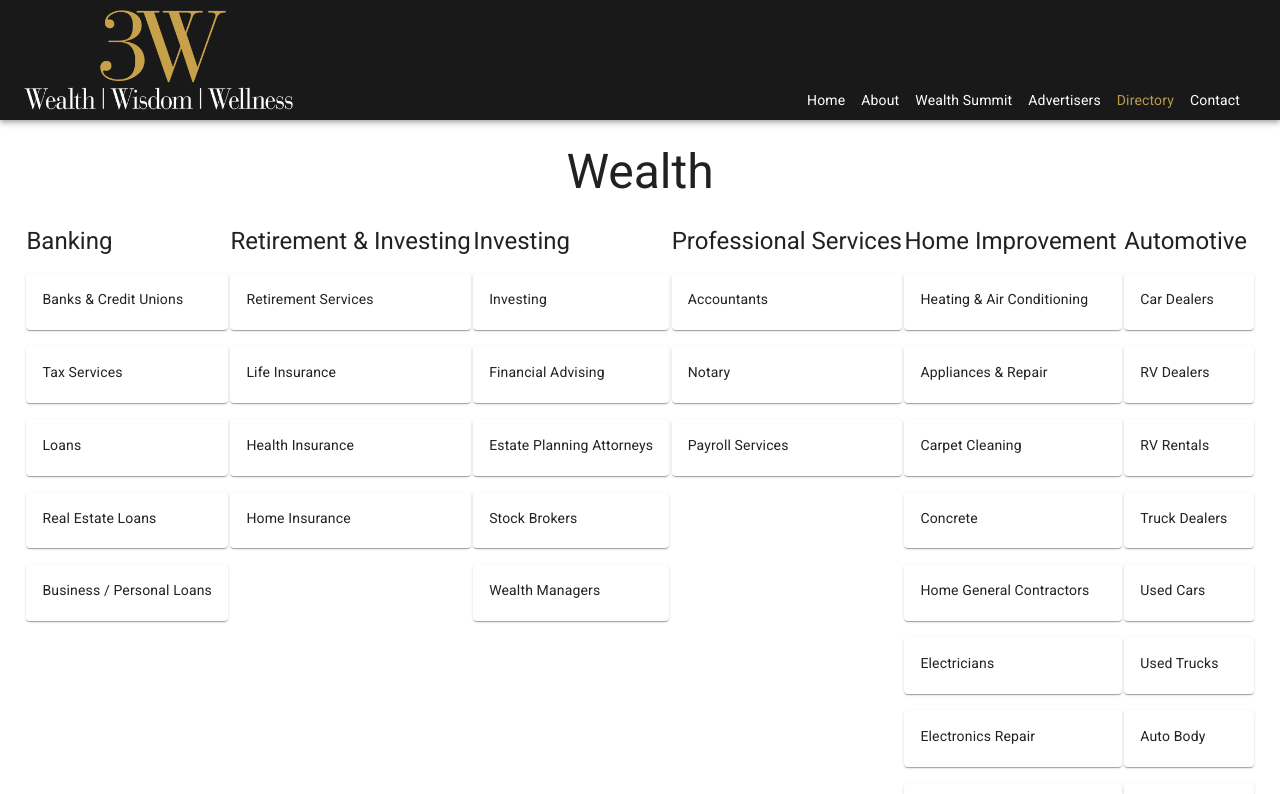
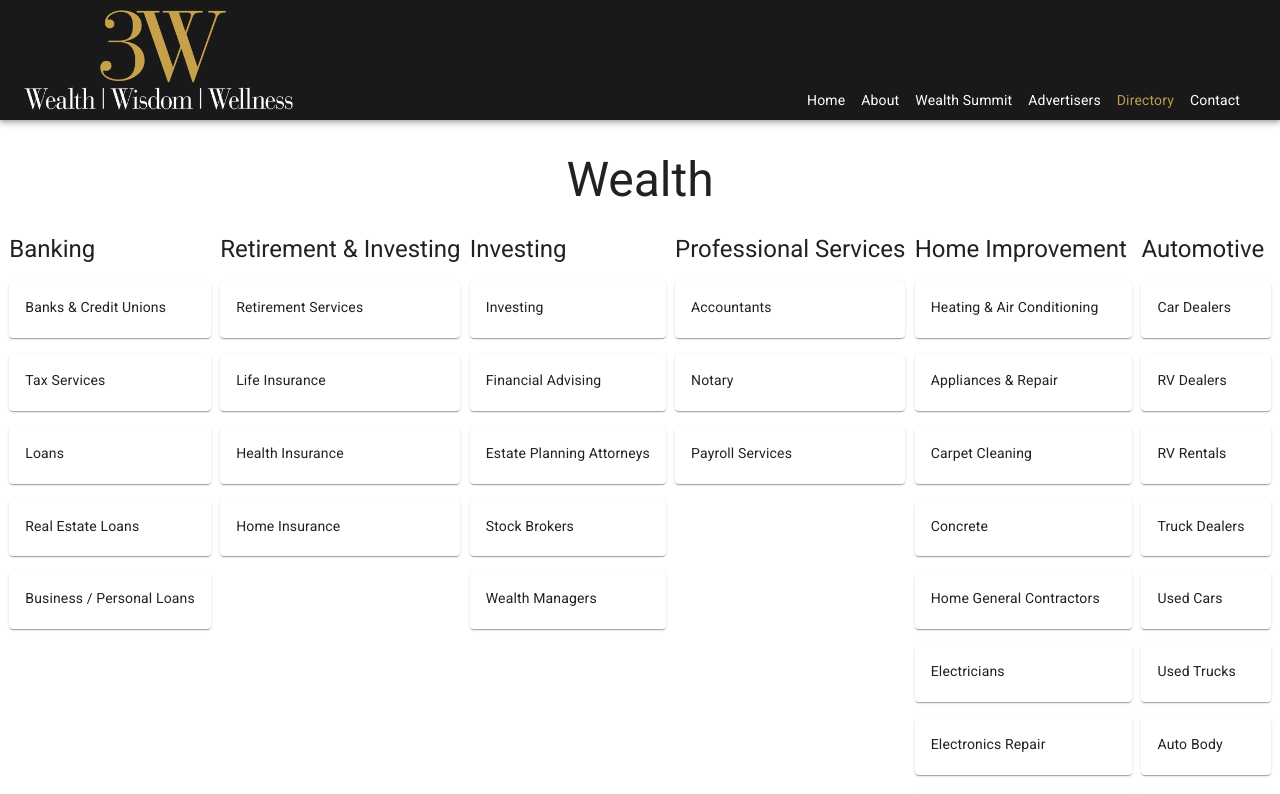
Before and after one commit to moseley/local, a React (Create React App) app: page /local/1 in a window 1280 px wide. Shown: the top 794 px of the page. Built offline with nearby package versions, Linux system fonts and the light colour scheme; a web font is replaced by a local one.

Commit message:
Add project name to paths

```diff
--- a/src/App.js
+++ b/src/App.js
@@ -8,29 +8,22 @@ import Secondary from './containers/Secondary';
 import Tertiary from './containers/Tertiary';
 import NotFound from './containers/NotFound';
 
-const App = () => {
-  const subdirectory = process.env.NODE_ENV === 'development' ? '' : '/local';
-
-  return (
+const App = () => (
   <div className='App'>
     <Header />
     <main>
       <Switch>
-          <Route path={`${subdirectory}/`} exact component={Home} />
+        <Route path='/local/' exact component={Home} />
         <Route
-            path={`${subdirectory}/:primary/:secondary/:tertiary`}
+          path='/local/:primary/:secondary/:tertiary'
           component={Tertiary}
         />
-          <Route
-            path={`${subdirectory}/:primary/:secondar`}
-            component={Secondary}
-          />
-          <Route path={`${subdirectory}/:primary`} component={Primary} />
+        <Route path='/local/:primary/:secondary' component={Secondary} />
+        <Route path='/local/:primary' component={Primary} />
         <Route component={NotFound} />
       </Switch>
     </main>
   </div>
 );
-};
 
 export default withRouter(App);
--- a/src/components/Header.js
+++ b/src/components/Header.js
@@ -55,8 +55,6 @@ const useStyles = makeStyles(theme => ({
 const Header = props => {
   const classes = useStyles();
 
-  const subdirectory = process.env.NODE_ENV === 'development' ? '' : '/local';
-
   return (
     <div className={classes.root}>
       <AppBar position='static' color='secondary' className={classes.bar}>
@@ -97,7 +95,7 @@ const Header = props => {
             </Link>
             <Link
               component={RouterLink}
-              to={`${subdirectory}/`}
+              to='/local/'
               className={classes.activeLink}
             >
               Directory
--- a/src/components/SecondaryCategory.js
+++ b/src/components/SecondaryCategory.js
@@ -29,7 +29,7 @@ const SecondaryCategory = props => {
         <div key={tertiaryCategory.id} className={classes.links}>
           <SubCard
             key={tertiaryCategory.id}
-            path={`/${primary}/${category.id}/${tertiaryCategory.id}`}
+            path={`/local/${primary}/${category.id}/${tertiaryCategory.id}`}
             title={tertiaryCategory.title}
           />
         </div>
--- a/src/containers/Home.js
+++ b/src/containers/Home.js
@@ -10,7 +10,7 @@ const useStyles = makeStyles(theme => ({
   root: {
     display: 'flex',
     flexDirection: 'row',
-    justifyContent: 'space-evenly'
+    justifyContent: 'space-around'
   },
   section: {
     margin: theme.spacing(2, 0)
@@ -44,7 +44,7 @@ const Home = props => {
             {primaryCategory.secondary.map(secondaryCategory => (
               <HomeCard
                 key={secondaryCategory.id}
-                path={`/${primaryCategory.id}/${secondaryCategory.id}`}
+                path={`/local/${primaryCategory.id}/${secondaryCategory.id}`}
                 title={secondaryCategory.title}
                 image={secondaryCategory.image}
               />
```
Lines whose indentation alone changed are shown as unchanged.
